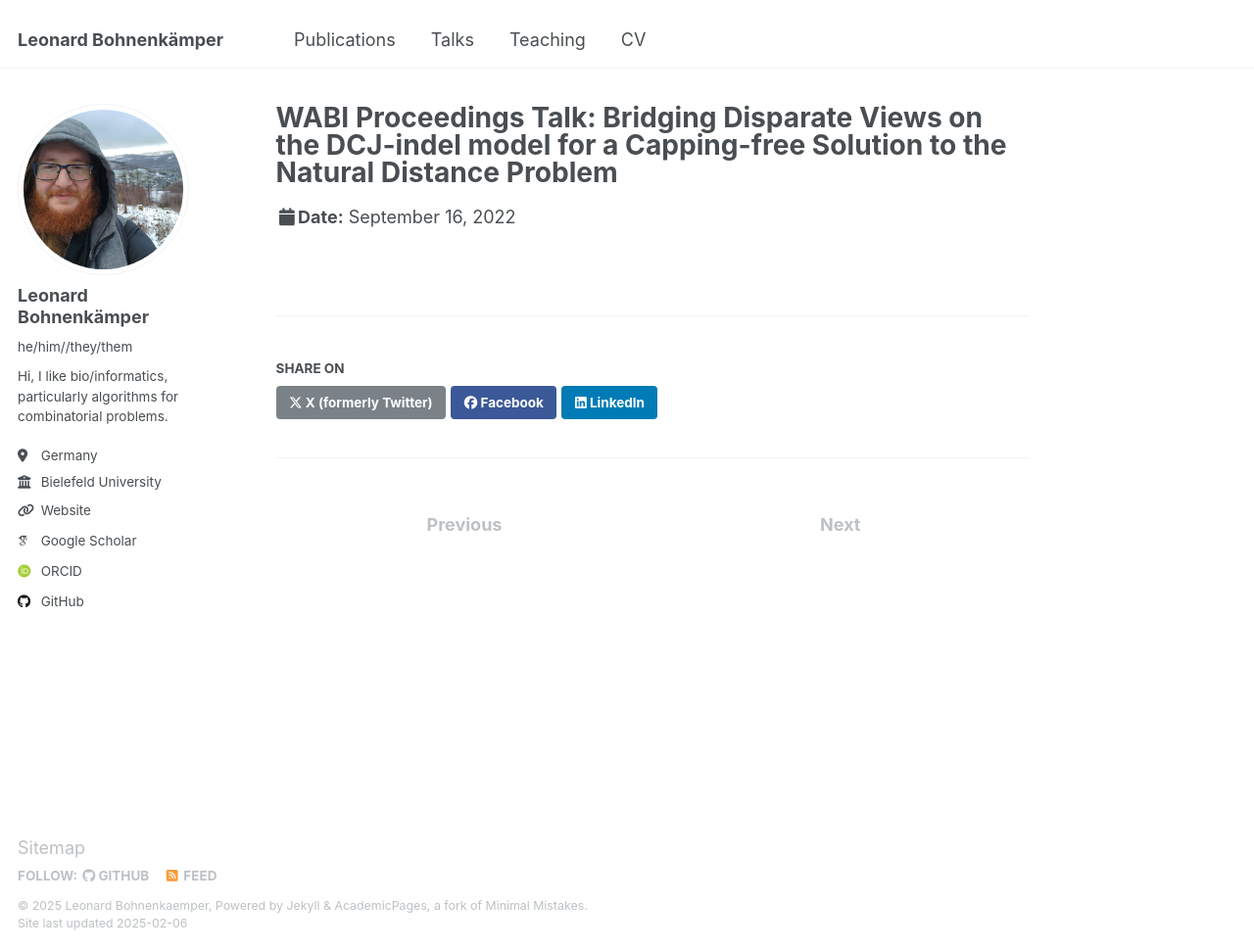
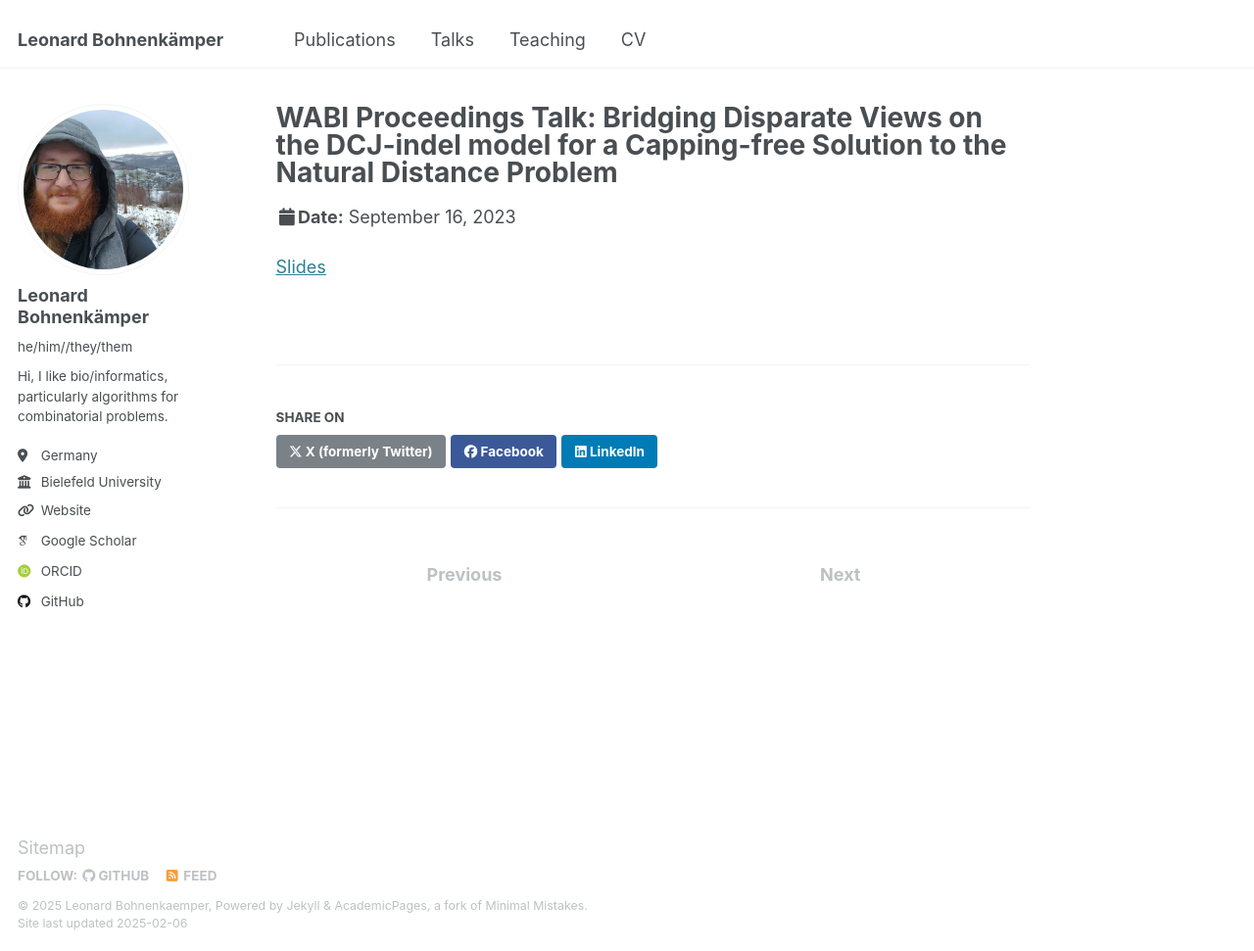
Before and after one commit to leobkmer/leobkmer.github.io, a Jekyll site: the page built from _talks/2023-talk-wabi.md, in a window 1280 px wide and 971 px high. Shown: the whole window at 98% size. Built offline with Jekyll 4.4.1, drawn with Linux system fonts in a browser that asks for light colours; some web fonts are replaced.

Commit message:
Add slides

```diff
--- a/_talks/2023-talk-wabi.md
+++ b/_talks/2023-talk-wabi.md
@@ -4,6 +4,8 @@ collection: talks
 type: "Conference proceedings talk"
 permalink: /talks/2023-talk-wabi
 venue: "WABI 2023"
-date: 2022-09-16
+date: 2023-09-16
 location: "Houston, TX"
 ---
+
+[Slides](https://leobkmer.github.io/2023-talk-wabi.pdf)
```
Also changed, not shown: _talks/2020-talk-recomb.md (+2 -0 lines), _talks/2022-talk-ib-award.md (+3 -1 lines), 10 other files.
